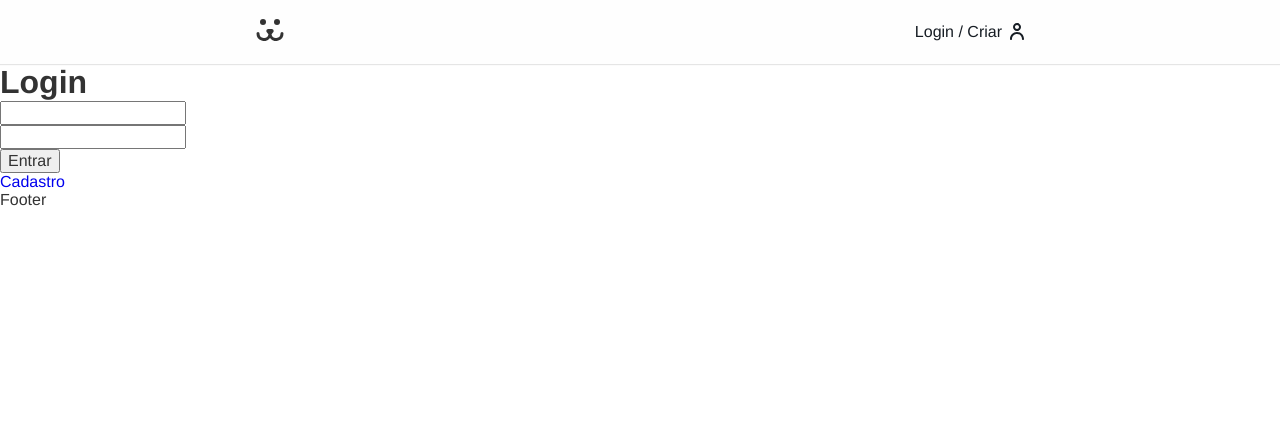
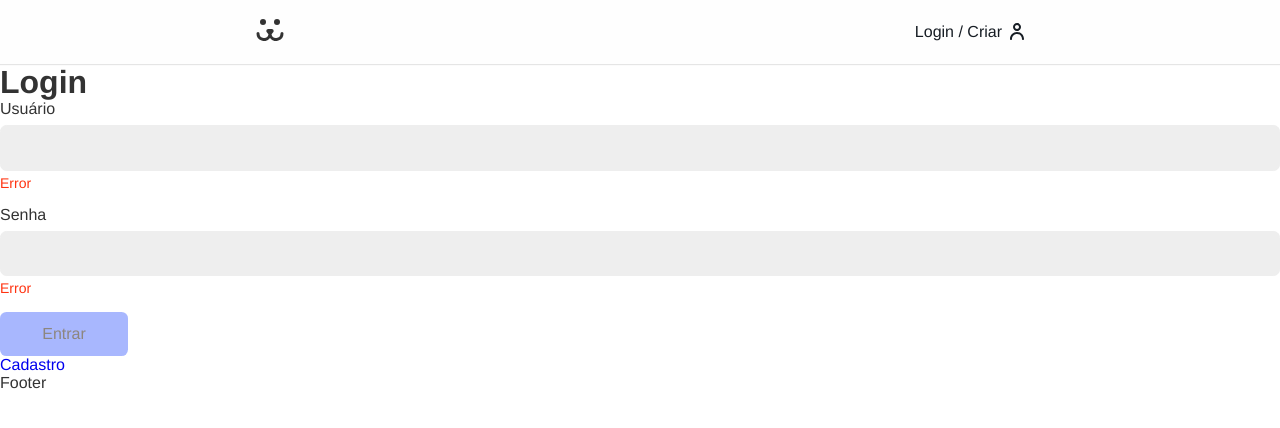
Before and after one commit to Rafaa-Freitas/dogs, a React (Vite) app: page /login in a window 1280 px wide. Shown: the top 428 px of the page. Built offline with nearby package versions, Linux system fonts and the light colour scheme; the HTML template or start-up script is replaced by a standard one.

Commit message:
Input e Button components

```diff
--- /dev/null
+++ b/src/components/forms/Button.jsx
@@ -0,0 +1,12 @@
+import React from 'react';
+import styles from './Button.module.css';
+
+function Button({ children, ...props }) {
+  return (
+    <button {...props} className={styles.button}>
+      {children}
+    </button>
+  );
+}
+
+export default Button;
--- /dev/null
+++ b/src/components/forms/Button.module.css
@@ -0,0 +1,24 @@
+.button {
+  font-size: 1rem;
+  font-family: var(--type-first);
+  cursor: pointer;
+  border: none;
+  border-radius: 0.4rem;
+  background: var(--main-color);
+  color: #1e0f00;
+  padding: 0.8rem 1.2rem;
+  box-sizing: border-box;
+  transition: 0.1s;
+  min-width: 8rem;
+
+  &:hover,
+  &:focus {
+    outline: none;
+    box-shadow: 0 0 0 3px #a9b9ff, 0 0 0 4px var(--main-color);
+  }
+
+  &:disabled {
+    opacity: 0.5;
+    cursor: wait;
+  }
+}
--- /dev/null
+++ b/src/components/forms/Input.jsx
@@ -0,0 +1,16 @@
+import React from 'react';
+import styles from './Input.module.css';
+
+function Input({ label, type, name }) {
+  return (
+    <div className={styles.wrapper}>
+      <label className={styles.label} htmlFor={name}>
+        {label}
+      </label>
+      <input id={name} className={styles.input} type={type} />
+      <p className={styles.error}>Error</p>
+    </div>
+  );
+}
+
+export default Input;
--- /dev/null
+++ b/src/components/forms/Input.module.css
@@ -0,0 +1,35 @@
+.wrapper {
+  margin-bottom: 1rem;
+
+  .input {
+    border: 1px solid #eee;
+    display: block;
+    width: 100%;
+    font-size: 1rem;
+    padding: 0.8rem;
+    border-radius: 0.4rem;
+    background: #eee;
+    transition: 0.2s;
+
+    &:focus,
+    &:hover {
+      outline: none;
+      border-color: var(--main-color);
+      background: #fff;
+      box-shadow: 0 0 0 3px #a9b9ff;
+    }
+  }
+
+  .label {
+    display: block;
+    font-size: 1rem;
+    line-height: 1;
+    padding-bottom: 0.5rem;
+  }
+
+  .error {
+    color: #f31;
+    font-size: 0.875rem;
+    margin-top: 0.25rem;
+  }
+}
--- a/src/components/login/LoginForm.jsx
+++ b/src/components/login/LoginForm.jsx
@@ -1,5 +1,7 @@
 import React from 'react';
 import { Link } from 'react-router-dom';
+import Input from '../forms/Input';
+import Button from '../forms/Button';
 
 function LoginForm() {
   const [username, setUsername] = React.useState('');
@@ -31,19 +33,10 @@
     <div>
       <h1>Login</h1>
       <form action="" onSubmit={handleSubmit}>
-        <input
-          type="text"
-          value={username}
-          onChange={({ target }) => setUsername(target.value)}
-        />
+        <Input label="Usuário" type="text" name="username"></Input>
+        <Input label="Senha" type="password" name="password"></Input>
 
-        <input
-          type="text"
-          value={password}
-          onChange={({ target }) => setPassword(target.value)}
-        />
-
-        <button>Entrar</button>
+        <Button disabled>Entrar</Button>
       </form>
       <Link to="/login/criar">Cadastro</Link>
     </div>
```
